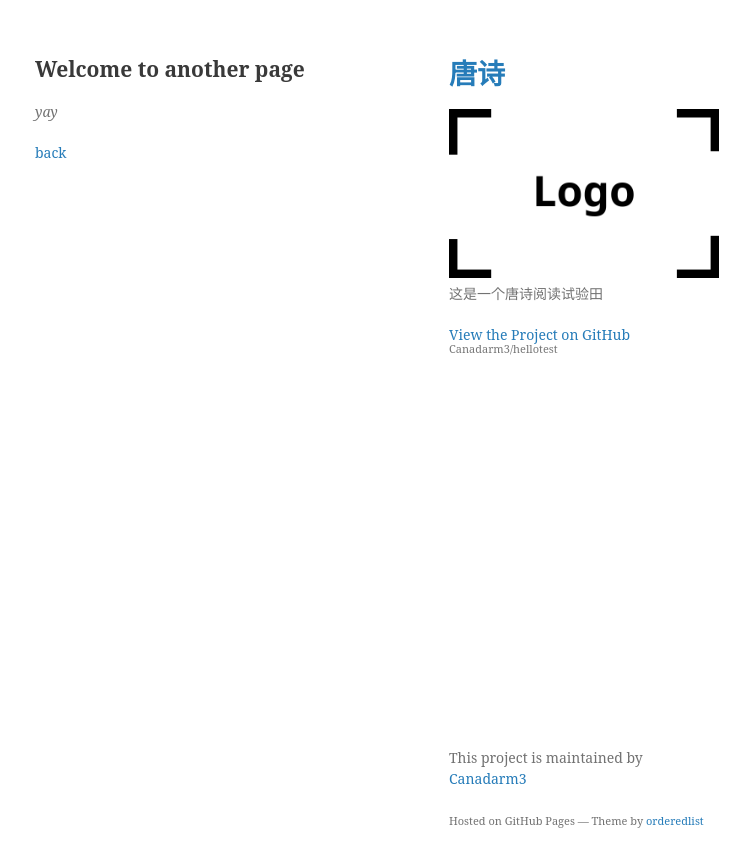
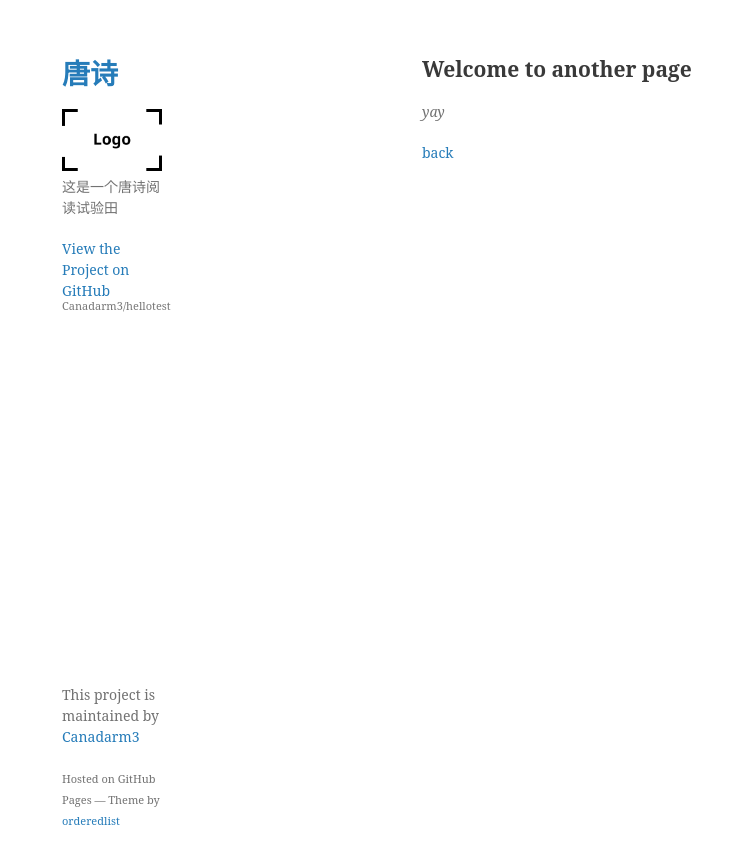
Before and after one commit to Canadarm3/hellotest, a Jekyll site: the page built from another-page.md, in a window 1280 px wide. Shown: the top 867 px of the page, without its empty margins (148-898 px from the left). Built offline with Jekyll 4.4.1, drawn with Linux system fonts in a browser that asks for light colours; our own code applies the rules of GitHub Pages for plain Markdown files.

Commit message:
Update jekyll-theme-minimal.scss

```diff
--- a/_sass/jekyll-theme-minimal.scss
+++ b/_sass/jekyll-theme-minimal.scss
@@ -56,7 +56,7 @@ a:hover small {
 }
 
 .wrapper {
-  width:86px;
+  width:860px;
   margin:0 auto;
 }
 
@@ -119,7 +119,7 @@ kbd {
 }
 
 header {
-  width:270px;
+  width:100px;
   float:left;
   position:fixed;
   -webkit-font-smoothing:subpixel-antialiased;
@@ -132,7 +132,7 @@ ul.downloads {
   background: #f4f4f4;
   border-radius:5px;
   border:1px solid #e0e0e0;
-  width:270px;
+  width:100px;
 }
 
 .downloads li {
@@ -203,7 +203,7 @@ hr {
 }
 
 footer {
-  width:270px;
+  width:100px;
   float:left;
   position:fixed;
   bottom:50px;
```
